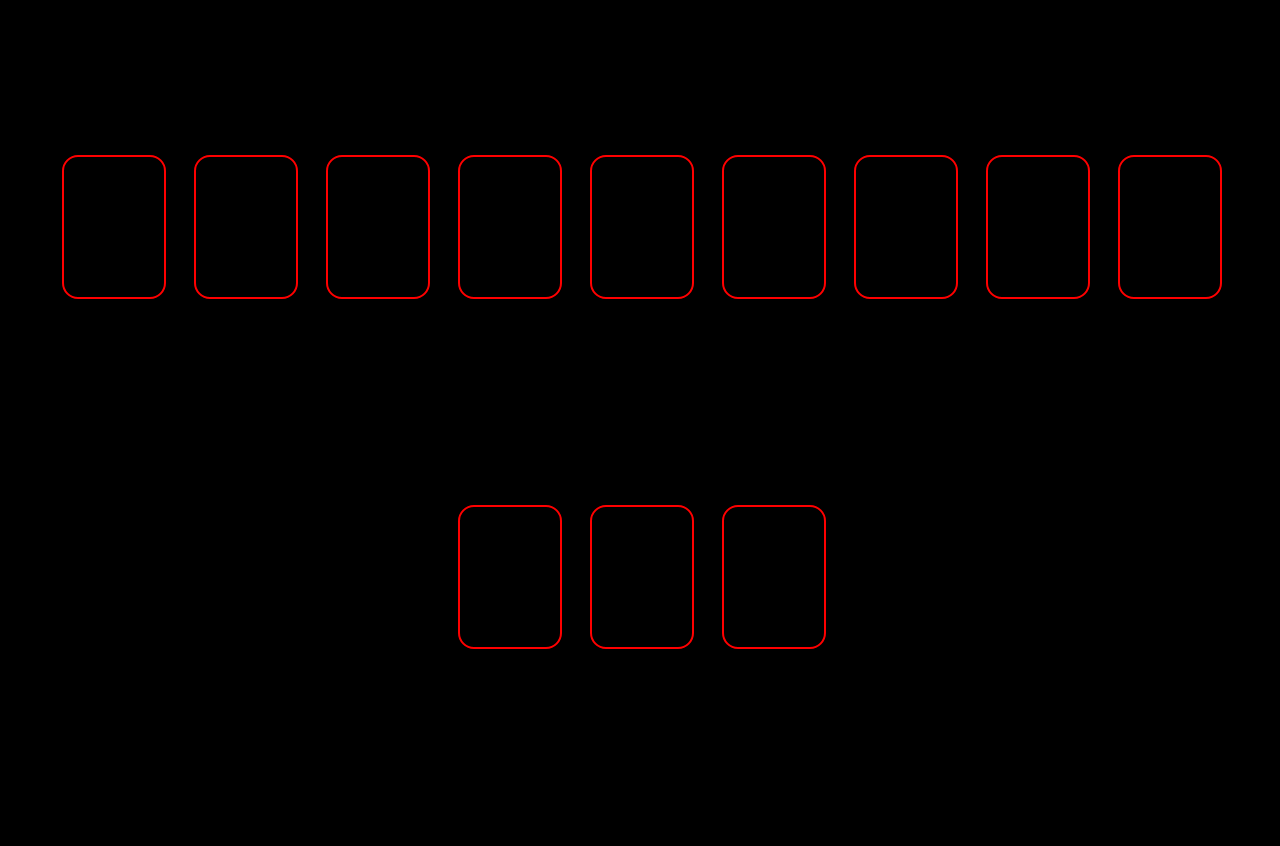
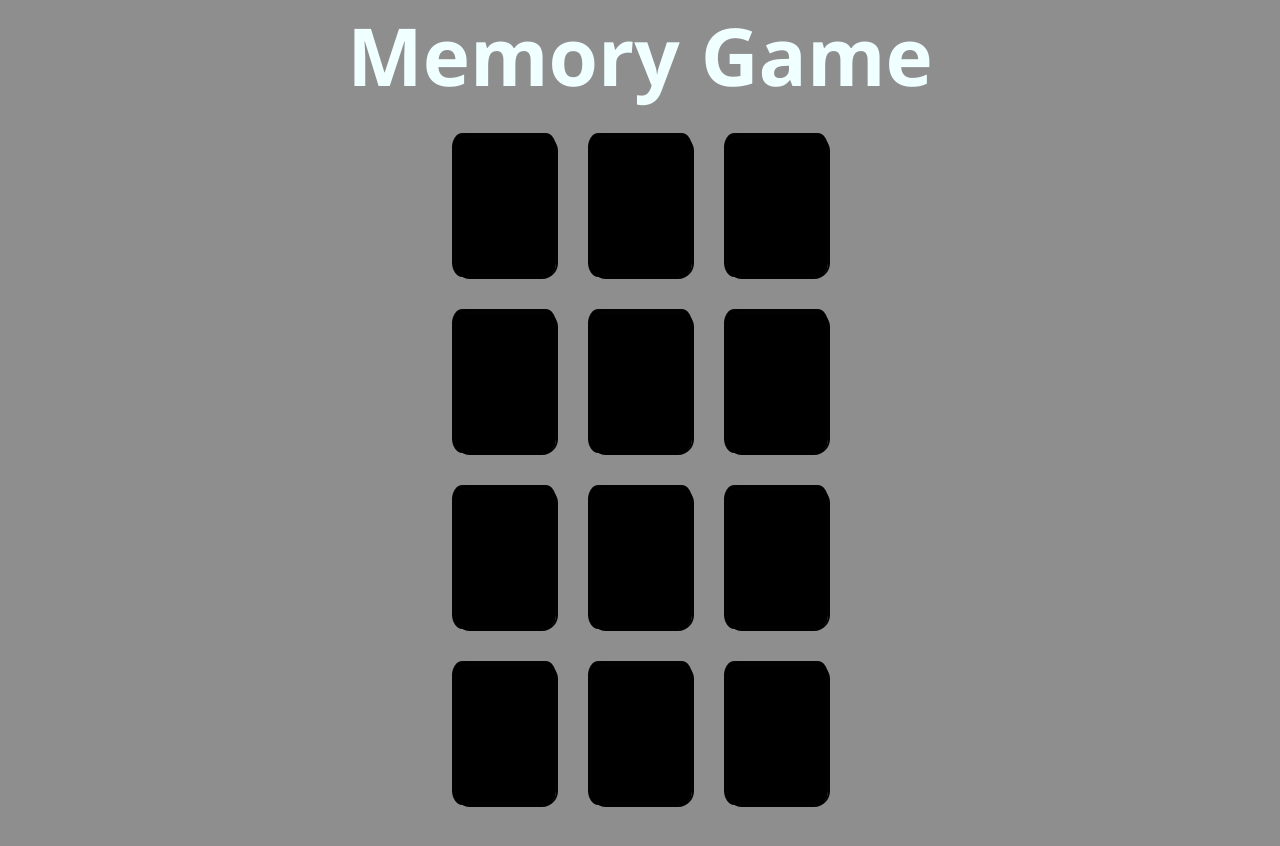
Before and after one commit to andresbolivar07/My-first-game, a plain HTML site: page index.html in a window 1280 px wide. Before the commit the page ends 800 px from the top, so only its background shows below. Drawn offline with Linux system fonts and the light colour scheme.

Commit message:
fix: changes in style rules

```diff
--- a/index.html
+++ b/index.html
@@ -8,6 +8,11 @@
     <title>Memory game</title>
 </head>
 <body>
+    <header>
+        <div id="gameTitle">
+            <h1>Memory Game</h1>
+        </div>
+    </header>
     <div id="wrapper">
         <div id="game">
         </div>
--- a/script.js
+++ b/script.js
@@ -35,6 +35,7 @@ function randomValue() {
     let values = valuesUsed.filter(value => value === rnd);
     if (values.length < 2) {
         valuesUsed.push(rnd);
+
     }else {
         randomValue();
     }
--- a/styles.css
+++ b/styles.css
@@ -1,7 +1,18 @@
+*{
+    margin: 0%;
+    padding: 0%;
+}
+
 body {
-    margin: 0;
-    background: black;
-    overflow: hidden;
+    margin: 0%;
+    background:#28282885 ;
+}
+
+h1 {
+    color: azure;
+    font-size: 5em;
+    text-align: center;
+    font-family: 'Segoe UI', Tahoma, Geneva, Verdana, sans-serif;
 }
 
 #wrapper {
@@ -13,21 +24,27 @@ body {
     justify-content: space-evenly;
 }
 #game {
-    height: 100vh;
-    max-height: 700px;
+    height: 90%;
+    width: 90%;
     display: flex;
     flex-wrap: wrap;
     align-items: center;
     justify-content: center;
+    flex-direction: column;
+    align-content: center;
+    padding-bottom: 10%;
 }
 
 .card {
+    background-color: black;
     width: 100px;
     height: 140px;
     margin: 1rem;
     position: relative;
     transition: transform 0.5s;
     transform-style: preserve-3d;
+    border: 2px solid rgb(2, 2, 2);
+    border-radius: 10%;
 }
 
 .card.active {
@@ -51,8 +68,8 @@ body {
     transform: rotateY(180deg);
     color: white;
     font-size: 6rem;
+    border-radius: 10%;
 }
-
 .card .back {
-    border: 2px solid red;
+    border: 2px solid rgb(2, 2, 2);
 }
```
